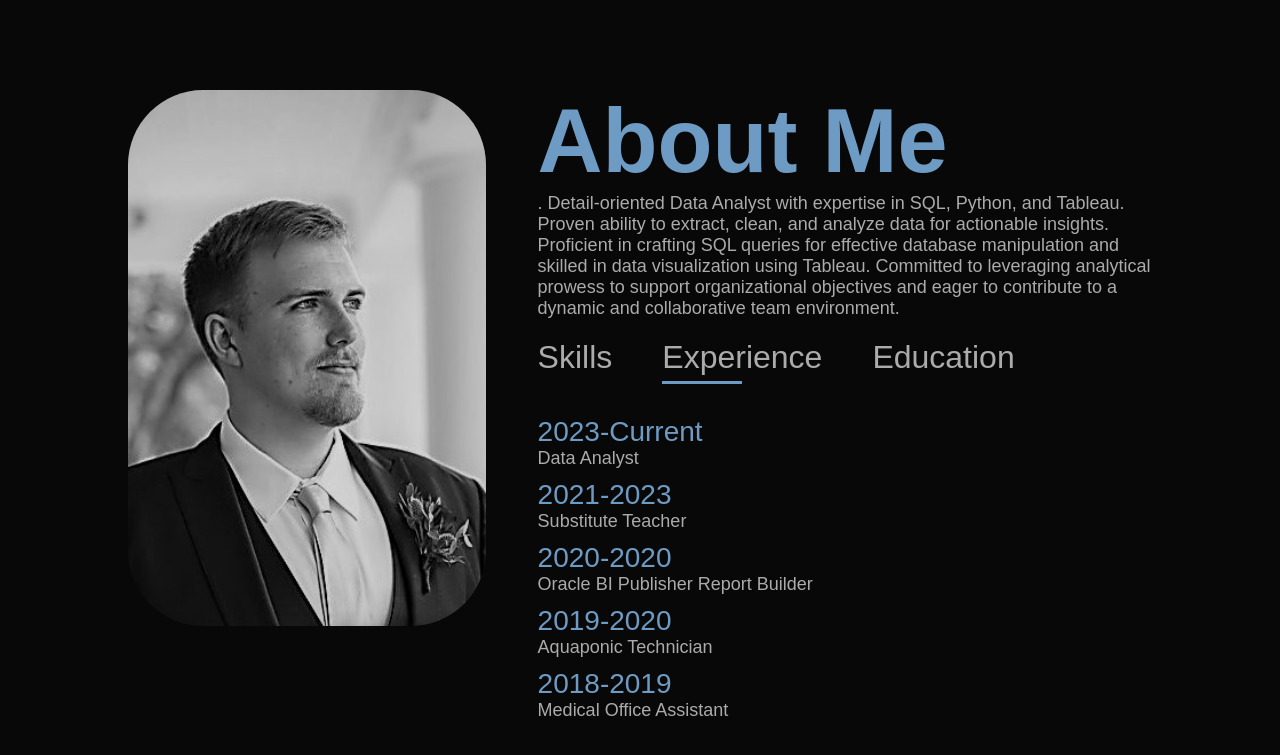
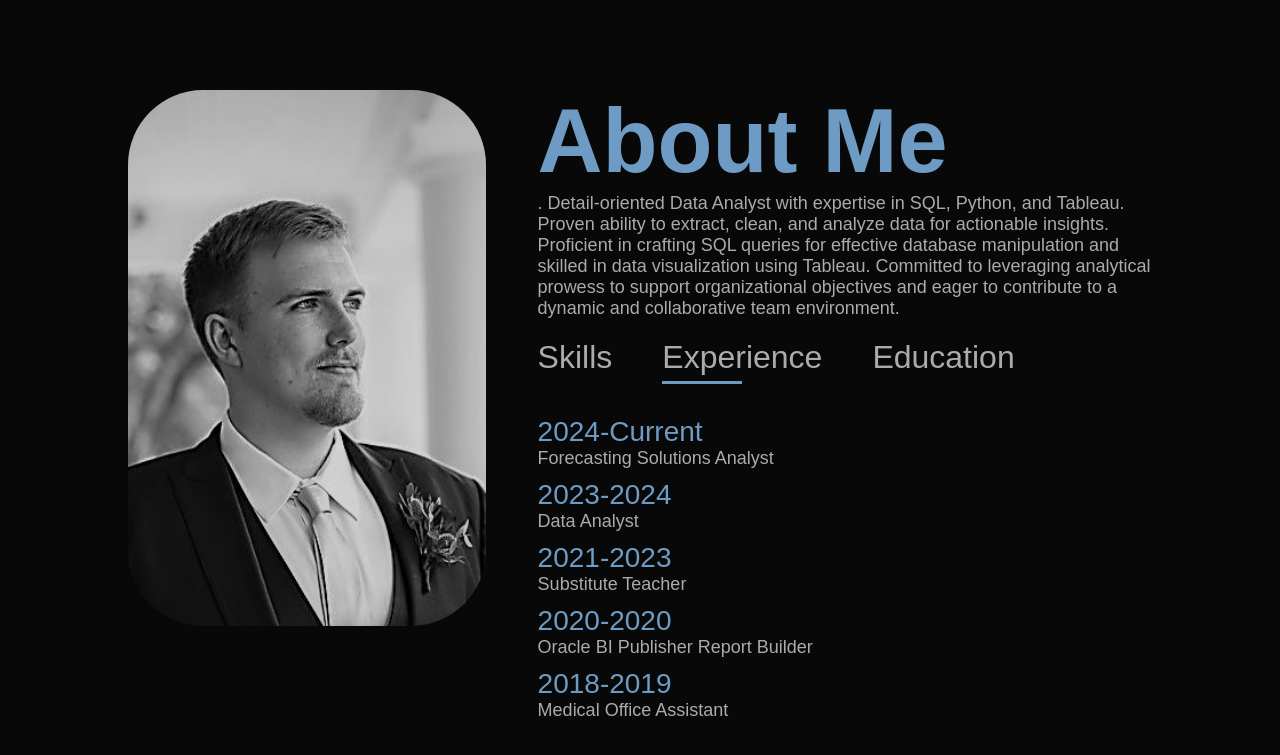
Before and after one commit to TheTrevorK/TheTrevorK.github.io, a plain HTML site: page index.html in a window 1280 px wide. Both pictures are taken after a click on the element "Experience". Shown: the part 800-1555 px from the top of the page. Drawn offline with nearby package versions, Linux system fonts and the light colour scheme.

Commit message:
Update index.html

```diff
--- a/index.html
+++ b/index.html
@@ -65,10 +65,10 @@
                 </div>
                 <div class="tab-contents" id="experience">
                     <ul>
-                        <li><span>2023-Current</span><br>Data Analyst</li>
+                        <li><span>2024-Current</span><br>Forecasting Solutions Analyst</li>
+                        <li><span>2023-2024</span><br>Data Analyst</li>
                         <li><span>2021-2023</span><br>Substitute Teacher</li>
                         <li><span>2020-2020</span><br>Oracle BI Publisher Report Builder</li>
-                        <li><span>2019-2020</span><br>Aquaponic Technician</li>
                         <li><span>2018-2019</span><br>Medical Office Assistant</li>
 
                     </ul>
```
